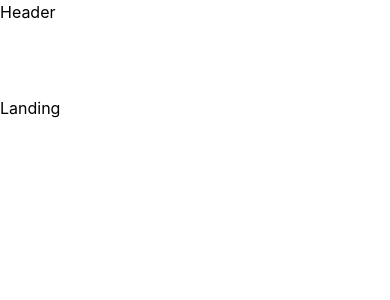
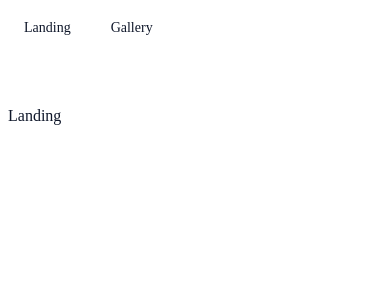
Before and after one commit to rockgabi/react-express-donations, a React (Create React App) app in the folder frontend/: page / in a window 390 px wide. Shown: the top 300 px of the page. Built offline with nearby package versions, Linux system fonts and the light colour scheme.

Commit message:
Shadcn integration

```diff
--- /dev/null
+++ b/frontend/craco.config.js
@@ -0,0 +1,9 @@
+const path = require('path');
+
+module.exports = {
+  webpack: {
+    alias: {
+      '@': path.resolve(__dirname, 'src'),
+    },
+  },
+};
--- a/frontend/src/App.tsx
+++ b/frontend/src/App.tsx
@@ -1,13 +1,36 @@
-import React from 'react';
-import logo from './logo.svg';
 import { Outlet } from 'react-router-dom';
+
+import {
+  NavigationMenu,
+  NavigationMenuItem,
+  NavigationMenuLink,
+  NavigationMenuList,
+  navigationMenuTriggerStyle,
+} from '@/components/ui/navigation-menu';
 
 function App() {
   return (
     <div className="flex flex-col">
-      <header className="min-h-24">Header</header>
+      <header className="min-h-24 p-2">
+        <NavigationMenu>
+          <NavigationMenuList>
+            <NavigationMenuItem className="flex gap-2">
+              <NavigationMenuLink asChild>
+                <a className={navigationMenuTriggerStyle()} href="/">
+                  Landing
+                </a>
+              </NavigationMenuLink>
+              <NavigationMenuLink asChild>
+                <a className={navigationMenuTriggerStyle()} href="/">
+                  Gallery
+                </a>
+              </NavigationMenuLink>
+            </NavigationMenuItem>
+          </NavigationMenuList>
+        </NavigationMenu>
+      </header>
 
-      <div className="flex-1">
+      <div className="flex-1 p-2">
         <Outlet />
       </div>
     </div>
--- /dev/null
+++ b/frontend/src/components/ui/navigation-menu.tsx
@@ -0,0 +1,120 @@
+import * as React from 'react';
+import * as NavigationMenuPrimitive from '@radix-ui/react-navigation-menu';
+import { cva } from 'class-variance-authority';
+import { ChevronDown } from 'lucide-react';
+
+import { cn } from '@/lib/utils';
+
+const NavigationMenu = React.forwardRef<
+  React.ElementRef<typeof NavigationMenuPrimitive.Root>,
+  React.ComponentPropsWithoutRef<typeof NavigationMenuPrimitive.Root>
+>(({ className, children, ...props }, ref) => (
+  <NavigationMenuPrimitive.Root
+    ref={ref}
+    className={cn('relative z-10 flex max-w-max flex-1 items-center justify-center', className)}
+    {...props}
+  >
+    {children}
+    <NavigationMenuViewport />
+  </NavigationMenuPrimitive.Root>
+));
+NavigationMenu.displayName = NavigationMenuPrimitive.Root.displayName;
+
+const NavigationMenuList = React.forwardRef<
+  React.ElementRef<typeof NavigationMenuPrimitive.List>,
+  React.ComponentPropsWithoutRef<typeof NavigationMenuPrimitive.List>
+>(({ className, ...props }, ref) => (
+  <NavigationMenuPrimitive.List
+    ref={ref}
+    className={cn('group flex flex-1 list-none items-center justify-center space-x-1', className)}
+    {...props}
+  />
+));
+NavigationMenuList.displayName = NavigationMenuPrimitive.List.displayName;
+
+const NavigationMenuItem = NavigationMenuPrimitive.Item;
+
+const navigationMenuTriggerStyle = cva(
+  'group inline-flex h-10 w-max items-center justify-center rounded-md bg-background px-4 py-2 text-sm font-medium transition-colors hover:bg-accent hover:text-accent-foreground focus:bg-accent focus:text-accent-foreground focus:outline-none disabled:pointer-events-none disabled:opacity-50 data-[active]:bg-accent/50 data-[state=open]:bg-accent/50'
+);
+
+const NavigationMenuTrigger = React.forwardRef<
+  React.ElementRef<typeof NavigationMenuPrimitive.Trigger>,
+  React.ComponentPropsWithoutRef<typeof NavigationMenuPrimitive.Trigger>
+>(({ className, children, ...props }, ref) => (
+  <NavigationMenuPrimitive.Trigger
+    ref={ref}
+    className={cn(navigationMenuTriggerStyle(), 'group', className)}
+    {...props}
+  >
+    {children}{' '}
+    <ChevronDown
+      className="relative top-[1px] ml-1 h-3 w-3 transition duration-200 group-data-[state=open]:rotate-180"
+      aria-hidden="true"
+    />
+  </NavigationMenuPrimitive.Trigger>
+));
+NavigationMenuTrigger.displayName = NavigationMenuPrimitive.Trigger.displayName;
+
+const NavigationMenuContent = React.forwardRef<
+  React.ElementRef<typeof NavigationMenuPrimitive.Content>,
+  React.ComponentPropsWithoutRef<typeof NavigationMenuPrimitive.Content>
+>(({ className, ...props }, ref) => (
+  <NavigationMenuPrimitive.Content
+    ref={ref}
+    className={cn(
+      'left-0 top-0 w-full data-[motion^=from-]:animate-in data-[motion^=to-]:animate-out data-[motion^=from-]:fade-in data-[motion^=to-]:fade-out data-[motion=from-end]:slide-in-from-right-52 data-[motion=from-start]:slide-in-from-left-52 data-[motion=to-end]:slide-out-to-right-52 data-[motion=to-start]:slide-out-to-left-52 md:absolute md:w-auto ',
+      className
+    )}
+    {...props}
+  />
+));
+NavigationMenuContent.displayName = NavigationMenuPrimitive.Content.displayName;
+
+const NavigationMenuLink = NavigationMenuPrimitive.Link;
+
+const NavigationMenuViewport = React.forwardRef<
+  React.ElementRef<typeof NavigationMenuPrimitive.Viewport>,
+  React.ComponentPropsWithoutRef<typeof NavigationMenuPrimitive.Viewport>
+>(({ className, ...props }, ref) => (
+  <div className={cn('absolute left-0 top-full flex justify-center')}>
+    <NavigationMenuPrimitive.Viewport
+      className={cn(
+        'origin-top-center relative mt-1.5 h-[var(--radix-navigation-menu-viewport-height)] w-full overflow-hidden rounded-md border bg-popover text-popover-foreground shadow-lg data-[state=open]:animate-in data-[state=closed]:animate-out data-[state=closed]:zoom-out-95 data-[state=open]:zoom-in-90 md:w-[var(--radix-navigation-menu-viewport-width)]',
+        className
+      )}
+      ref={ref}
+      {...props}
+    />
+  </div>
+));
+NavigationMenuViewport.displayName = NavigationMenuPrimitive.Viewport.displayName;
+
+const NavigationMenuIndicator = React.forwardRef<
+  React.ElementRef<typeof NavigationMenuPrimitive.Indicator>,
+  React.ComponentPropsWithoutRef<typeof NavigationMenuPrimitive.Indicator>
+>(({ className, ...props }, ref) => (
+  <NavigationMenuPrimitive.Indicator
+    ref={ref}
+    className={cn(
+      'top-full z-[1] flex h-1.5 items-end justify-center overflow-hidden data-[state=visible]:animate-in data-[state=hidden]:animate-out data-[state=hidden]:fade-out data-[state=visible]:fade-in',
+      className
+    )}
+    {...props}
+  >
+    <div className="relative top-[60%] h-2 w-2 rotate-45 rounded-tl-sm bg-border shadow-md" />
+  </NavigationMenuPrimitive.Indicator>
+));
+NavigationMenuIndicator.displayName = NavigationMenuPrimitive.Indicator.displayName;
+
+export {
+  navigationMenuTriggerStyle,
+  NavigationMenu,
+  NavigationMenuList,
+  NavigationMenuItem,
+  NavigationMenuContent,
+  NavigationMenuTrigger,
+  NavigationMenuLink,
+  NavigationMenuIndicator,
+  NavigationMenuViewport,
+};
--- a/frontend/src/index.css
+++ b/frontend/src/index.css
@@ -2,16 +2,81 @@
 @tailwind components;
 @tailwind utilities;
 
-body {
-  margin: 0;
-  font-family: -apple-system, BlinkMacSystemFont, 'Segoe UI', 'Roboto', 'Oxygen',
-    'Ubuntu', 'Cantarell', 'Fira Sans', 'Droid Sans', 'Helvetica Neue',
-    sans-serif;
-  -webkit-font-smoothing: antialiased;
-  -moz-osx-font-smoothing: grayscale;
+@layer base {
+  :root {
+    --background: 0 0% 100%;
+    --foreground: 222.2 47.4% 11.2%;
+
+    --muted: 210 40% 96.1%;
+    --muted-foreground: 215.4 16.3% 46.9%;
+
+    --popover: 0 0% 100%;
+    --popover-foreground: 222.2 47.4% 11.2%;
+
+    --border: 214.3 31.8% 91.4%;
+    --input: 214.3 31.8% 91.4%;
+
+    --card: 0 0% 100%;
+    --card-foreground: 222.2 47.4% 11.2%;
+
+    --primary: 222.2 47.4% 11.2%;
+    --primary-foreground: 210 40% 98%;
+
+    --secondary: 210 40% 96.1%;
+    --secondary-foreground: 222.2 47.4% 11.2%;
+
+    --accent: 210 40% 96.1%;
+    --accent-foreground: 222.2 47.4% 11.2%;
+
+    --destructive: 0 100% 50%;
+    --destructive-foreground: 210 40% 98%;
+
+    --ring: 215 20.2% 65.1%;
+
+    --radius: 0.5rem;
+  }
+
+  .dark {
+    --background: 224 71% 4%;
+    --foreground: 213 31% 91%;
+
+    --muted: 223 47% 11%;
+    --muted-foreground: 215.4 16.3% 56.9%;
+
+    --accent: 216 34% 17%;
+    --accent-foreground: 210 40% 98%;
+
+    --popover: 224 71% 4%;
+    --popover-foreground: 215 20.2% 65.1%;
+
+    --border: 216 34% 17%;
+    --input: 216 34% 17%;
+
+    --card: 224 71% 4%;
+    --card-foreground: 213 31% 91%;
+
+    --primary: 210 40% 98%;
+    --primary-foreground: 222.2 47.4% 1.2%;
+
+    --secondary: 222.2 47.4% 11.2%;
+    --secondary-foreground: 210 40% 98%;
+
+    --destructive: 0 63% 31%;
+    --destructive-foreground: 210 40% 98%;
+
+    --ring: 216 34% 17%;
+
+    --radius: 0.5rem;
+  }
 }
 
-code {
-  font-family: source-code-pro, Menlo, Monaco, Consolas, 'Courier New',
-    monospace;
+@layer base {
+  * {
+    @apply border-border;
+  }
+
+  body {
+    @apply bg-background text-foreground;
+    font-feature-settings: "rlig" 1, "calt" 1;
+  }
 }
--- /dev/null
+++ b/frontend/src/lib/utils.ts
@@ -0,0 +1,6 @@
+import { clsx, type ClassValue } from 'clsx';
+import { twMerge } from 'tailwind-merge';
+
+export function cn(...inputs: ClassValue[]) {
+  return twMerge(clsx(inputs));
+}
--- a/frontend/tailwind.config.js
+++ b/frontend/tailwind.config.js
@@ -1,8 +1,76 @@
+const { fontFamily } = require('tailwindcss/defaultTheme');
+
 /** @type {import('tailwindcss').Config} */
 module.exports = {
+  darkMode: ['class'],
   content: ['./src/**/*.{js,jsx,ts,tsx}'],
   theme: {
-    extend: {},
+    container: {
+      center: true,
+      padding: '2rem',
+      screens: {
+        '2xl': '1400px',
+      },
+    },
+    extend: {
+      colors: {
+        border: 'hsl(var(--border))',
+        input: 'hsl(var(--input))',
+        ring: 'hsl(var(--ring))',
+        background: 'hsl(var(--background))',
+        foreground: 'hsl(var(--foreground))',
+        primary: {
+          DEFAULT: 'hsl(var(--primary))',
+          foreground: 'hsl(var(--primary-foreground))',
+        },
+        secondary: {
+          DEFAULT: 'hsl(var(--secondary))',
+          foreground: 'hsl(var(--secondary-foreground))',
+        },
+        destructive: {
+          DEFAULT: 'hsl(var(--destructive))',
+          foreground: 'hsl(var(--destructive-foreground))',
+        },
+        muted: {
+          DEFAULT: 'hsl(var(--muted))',
+          foreground: 'hsl(var(--muted-foreground))',
+        },
+        accent: {
+          DEFAULT: 'hsl(var(--accent))',
+          foreground: 'hsl(var(--accent-foreground))',
+        },
+        popover: {
+          DEFAULT: 'hsl(var(--popover))',
+          foreground: 'hsl(var(--popover-foreground))',
+        },
+        card: {
+          DEFAULT: 'hsl(var(--card))',
+          foreground: 'hsl(var(--card-foreground))',
+        },
+      },
+      borderRadius: {
+        lg: `var(--radius)`,
+        md: `calc(var(--radius) - 2px)`,
+        sm: 'calc(var(--radius) - 4px)',
+      },
+      fontFamily: {
+        sans: ['var(--font-sans)', ...fontFamily.sans],
+      },
+      keyframes: {
+        'accordion-down': {
+          from: { height: '0' },
+          to: { height: 'var(--radix-accordion-content-height)' },
+        },
+        'accordion-up': {
+          from: { height: 'var(--radix-accordion-content-height)' },
+          to: { height: '0' },
+        },
+      },
+      animation: {
+        'accordion-down': 'accordion-down 0.2s ease-out',
+        'accordion-up': 'accordion-up 0.2s ease-out',
+      },
+    },
   },
-  plugins: [],
+  plugins: [require('tailwindcss-animate')],
 };
--- a/frontend/tsconfig.json
+++ b/frontend/tsconfig.json
@@ -6,6 +6,10 @@
       "dom.iterable",
       "esnext"
     ],
+    "baseUrl": ".",
+    "paths": {
+      "@/*": ["./src/*"]
+    },
     "allowJs": true,
     "skipLibCheck": true,
     "esModuleInterop": true,
```
Also changed, not shown: frontend/package.json (+12 -4 lines), 1 other file (tests, documents, lock files or other folders).
